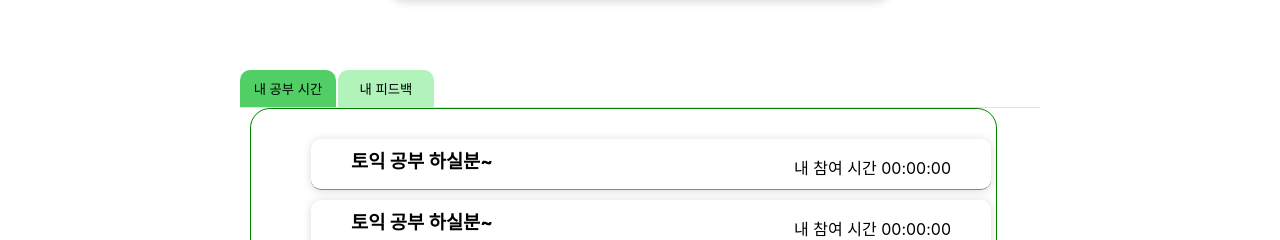
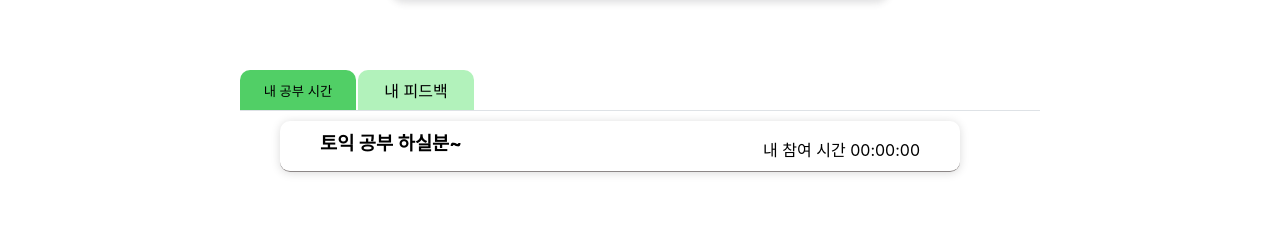
Before and after one commit to limdaeun1/ENG_project, a React (Create React App) app: page /mypage in a window 1280 px wide. Shown: the part 440-680 px from the top of the page. Built offline with nearby package versions, Linux system fonts and the light colour scheme.

Commit message:
Design "수정 마이페이지" css 오류로 깨짐현상 수정

```diff
--- a/src/components/mypage/MypageContent.css
+++ /dev/null
@@ -1,41 +0,0 @@
-
-.tabs {
-    padding: 8px;
-    text-align: center;
-    width: 100px;
-    background: #b2f2bb;
-    cursor: pointer;
-    /* border-bottom: 1px solid rgba(0, 0, 0, 0.274); */
-    box-sizing: content-box;
-    position: relative;
-    outline: none;
-    border-top-left-radius: 10px;
-    border-top-right-radius: 10px;
-    margin-right: 2px;
-  }
-
-  .active-tabs  {
-    background: #51cf66;
-    border-bottom: 1px solid transparent;
-    border-top: 1px solid transparent;
-  }
-
-  button {
-    border: none;
-
-  }
-
-  .content-tabs {
-    flex-grow : 1;
-  }
-  .content {
-    background: rgb(255, 255, 255);
-    padding: 20px;
-    max-width: 1000px;
-    min-width: 705px;
-    min-height: 500px;
-    display: none;
-  }
-  .active-content {
-    display: block;
-  }
--- a/src/components/mypage/MypageContent.jsx
+++ b/src/components/mypage/MypageContent.jsx
@@ -1,7 +1,6 @@
 import { useState } from "react";
 import styled from 'styled-components'
 import MyfeedBack from "./MyfeedBack";
-import "./MypageContent.css";
 import StudyTime from "./StudyTime";
 
 
@@ -16,35 +15,23 @@ const MypageContent = () => {
     <>
     <Container>
     <BlocTabsContiner>
-            <button
-              className={toggleState === 1 ? "tabs active-tabs" : "tabs"}
-              onClick={() => toggleTab(1)}
-            >
-              내 공부 시간
-            </button>
-            <button
-              className={toggleState === 2 ? "tabs active-tabs" : "tabs"}
-              onClick={() => toggleTab(2)}
-            >
-              내 피드백
-            </button>
-          </BlocTabsContiner>
+            {toggleState === 1
+            ? <AciveTabBox onClick={() => toggleTab(1)}>내 공부 시간</AciveTabBox>
+            :<TabBox onClick={() => toggleTab(1)} >내 공부 시간</TabBox>}
 
-          <div className="content-tabs">
-            <div
-              className={
-                toggleState === 1 ? "content active-content" : "content"
-              }>
-                <StudyTime/>
-                <StudyTime/>
-            </div>
+            {toggleState === 2
+            ? <AciveTabBox onClick={() => toggleTab(2)}> 내 피드백</AciveTabBox>
+            :<TabBox onClick={() => toggleTab(2)} >내 피드백</TabBox>}
+    </BlocTabsContiner>
 
-            <div
-              className={
-                toggleState === 2 ? "content active-content" : "content"
-              }>
-                <MyfeedBack/>
-            </div>
+           <div style={{flexGrow : "1"}}>
+            {toggleState === 1
+            ? <ActiveContentBox > <StudyTime/> </ActiveContentBox>
+            :<ContentBox  > <StudyTime/></ContentBox>}
+
+            {toggleState === 2
+            ? <ActiveContentBox > <MyfeedBack/></ActiveContentBox>
+            :<ContentBox  ><MyfeedBack/></ContentBox>}
           </div>
     </Container>
     </>
@@ -67,3 +54,55 @@ const BlocTabsContiner = styled.div`
   max-width: 1000px;
   min-width: 705px;
 `;
+
+const BannerBox = styled.img`
+  height: 400px;
+  width: 150px;
+  background-color: #b2f2bb;
+  margin-left: 20px;
+`
+
+
+const TabBox = styled.div`
+  padding: 8px;
+  text-align: center;
+  width: 100px;
+  background: #b2f2bb;
+  cursor: pointer;
+  /* border-bottom: 1px solid rgba(0, 0, 0, 0.274); */
+  box-sizing: content-box;
+  position: relative;
+  outline: none;
+  border-top-left-radius: 10px;
+  border-top-right-radius: 10px;
+  margin-right: 2px;
+`;
+const AciveTabBox = styled.button`
+  /* background: #51cf66;
+  border-bottom: 1px solid transparent;
+  border-top: 1px solid transparent; */
+
+  padding: 8px;
+  text-align: center;
+  width: 100px;
+  background: #51cf66;
+  cursor: pointer;
+  /* border-bottom: 1px solid rgba(0, 0, 0, 0.274); */
+  box-sizing: content-box;
+  position: relative;
+  outline: none;
+  border-top-left-radius: 10px;
+  border-top-right-radius: 10px;
+  margin-right: 2px;
+`;
+const ContentBox = styled.div`
+  background: white;
+  padding: 20px;
+  max-width: 1000px;
+  min-width: 705px;
+  min-height: 500px;
+  display: none;
+`;
+const ActiveContentBox = styled.div`
+  display: block;
+`;
```
